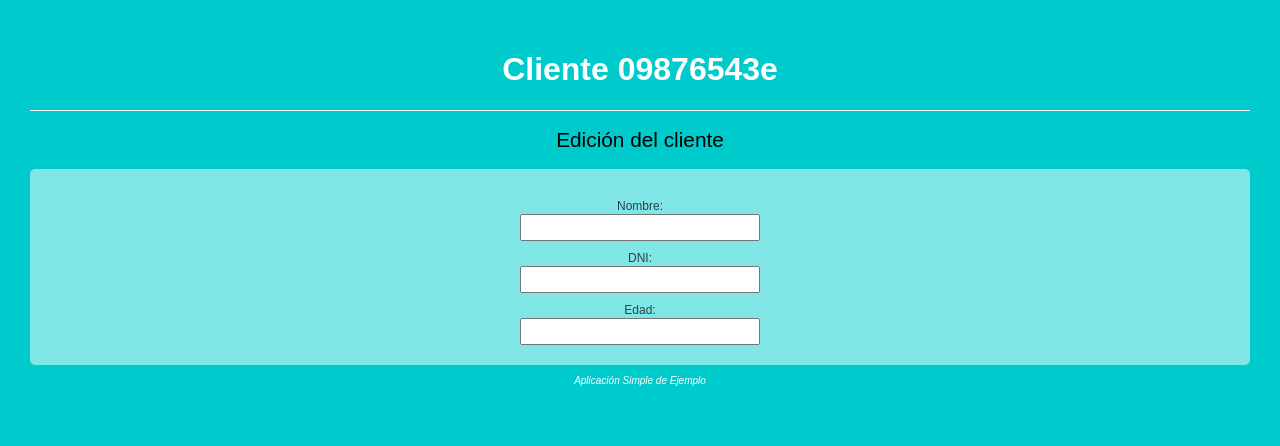
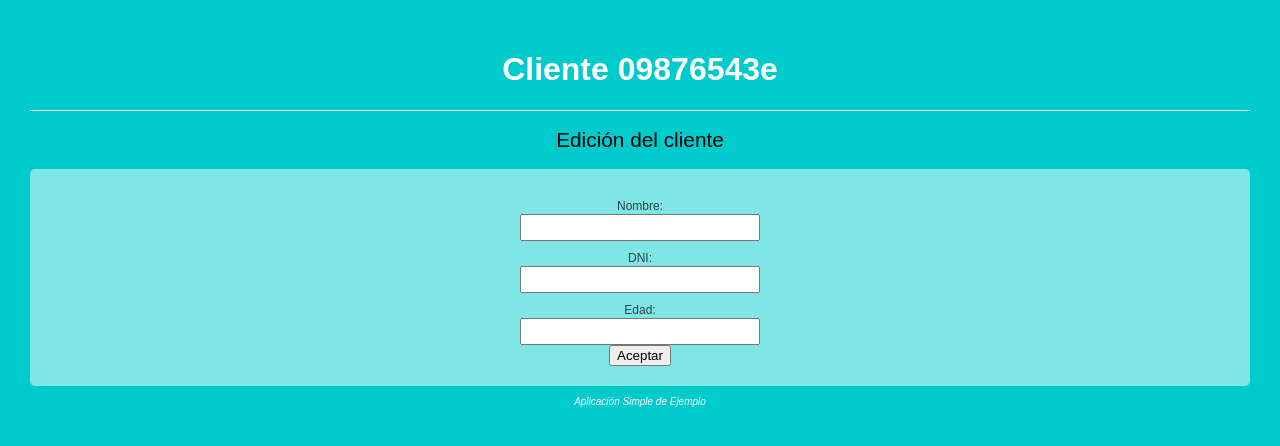
Before and after one commit to Sonia0707/CustomerApp, a React (Create React App) app: page /customers/09876543e/edit in a window 1280 px wide. Shown: the top 446 px of the page. Built offline with nearby package versions, Linux system fonts and the light colour scheme.

Commit message:
CustomerEdit.js y CustomerContairner.js => Edición de datos en el JSON.

```diff
--- a/src/components/CustomerEdit.js
+++ b/src/components/CustomerEdit.js
@@ -3,6 +3,7 @@ import PropTypes from "prop-types";
 //El Field es para generar diferentes acciones de forma automatica:
 import { reduxForm, Field } from "redux-form";
 import { setPropsAsInitial } from "./../helpers/setPropsAsInitial";
+import CustomersActions from "./CustomersActions";
 
 //Funcion con unico parametro, en base a ese resultado retornamos un único resultado: VAMOS A CREAR VALIDACIONES A NIVEL DE FIELD:
 //const isRequired = (value) => !value && "Este campo es requerido";
@@ -38,11 +39,13 @@ const validate = (values) => {
   }
   return error;
 };
-const CustomerEdit = ({ name, dni, age }) => {
+//Añadimos 2 funciones para el boton de aceptar que se las pasara el CustomerContainer.js:
+const CustomerEdit = ({ name, dni, age, handleSubmit, submitting }) => {
   return (
+    //Le pasamos al form la acción por defecto reservada en redux-form handleSubmit
     <div>
       <h2>Edición del cliente</h2>
-      <form action="">
+      <form onSubmit={handleSubmit}>
         <Field
           name="name"
           component={MyField}
@@ -58,6 +61,14 @@ const CustomerEdit = ({ name, dni, age }) => {
           validate={isNumber}
           label="Edad:"
         ></Field>
+        {/*LLamamos al CustomersActions resevado para los botones
+        Le pasamos el submit de los datos del JSON con la función submitting
+        tambien reservada en redux-form para esto */}
+        <CustomersActions>
+          <button type="submit" disabled={submitting}>
+            Aceptar
+          </button>
+        </CustomersActions>
       </form>
     </div>
   );
--- a/src/containers/CustomerContainer.js
+++ b/src/containers/CustomerContainer.js
@@ -9,6 +9,11 @@ import { withRouter, Route } from "react-router-dom";
 import { getCustomersByDni } from "../selectors/customers";
 
 class CustomerContainer extends Component {
+  //Creamos la función para pasarsela a CustomerEdit y poder modificar los datos:
+  handleSubmit = (values) => {
+    console.log(JSON.stringify(values));
+  };
+
   //Ejemplo de Route cambiamos el pinchar en Edition
   //Utilizamos propiedad children que se puede usar de maneras diferentes, su especialidad es mas en las animaciones:
   renderBody = () => (
@@ -20,7 +25,13 @@ class CustomerContainer extends Component {
 
         //Cogemos todas las propiedades de los clientes haciendo un destrugturing (Spread Attributes) el como poner age={edad}, dni={dni}, name={name}
         //Retormanamos un componente determinado que nos devuelve data o edit para no andar repitiendo las propiedades de nuevo (DRY)
-        return <CustomerControl {...this.props.customer} />;
+        return (
+          //Añadimos la función y depende si es data o edit:
+          <CustomerControl
+            {...this.props.customer}
+            onSubmit={this.handleSubmit}
+          />
+        );
       }}
     />
   );
```
